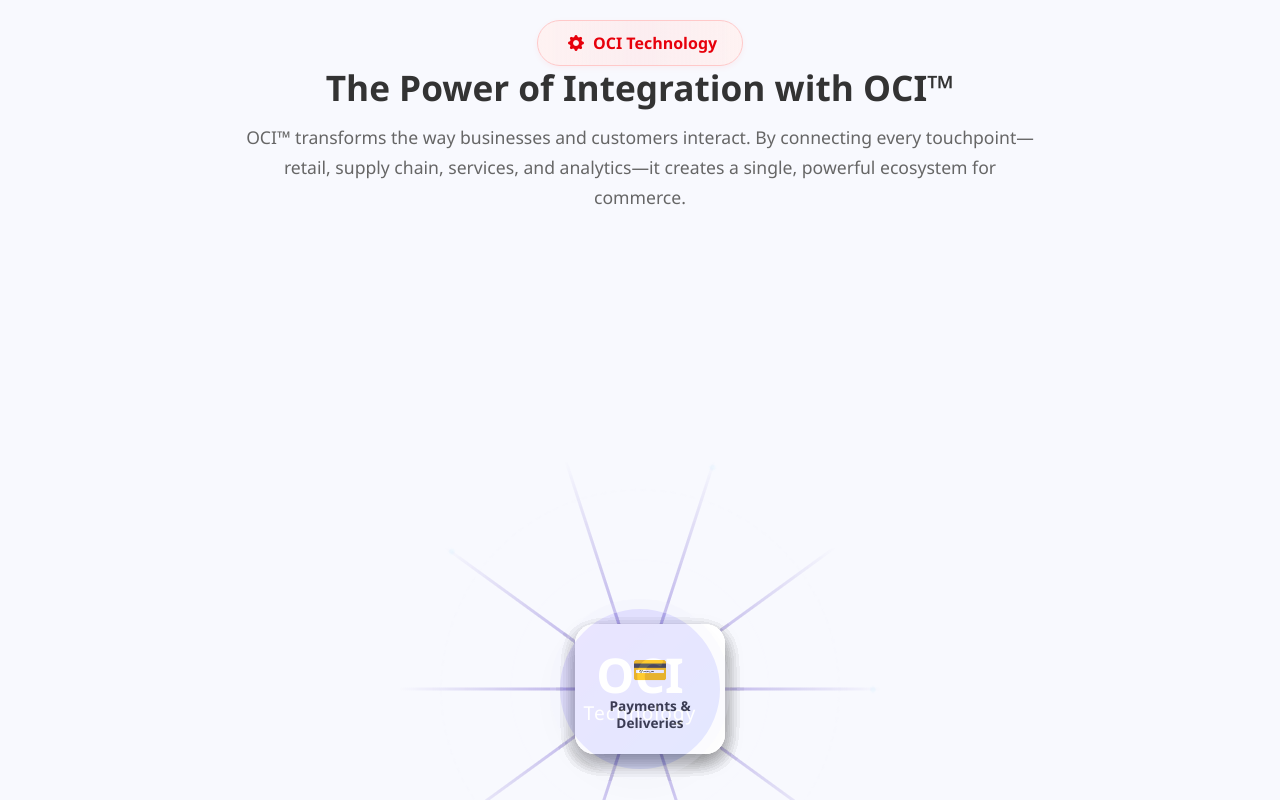
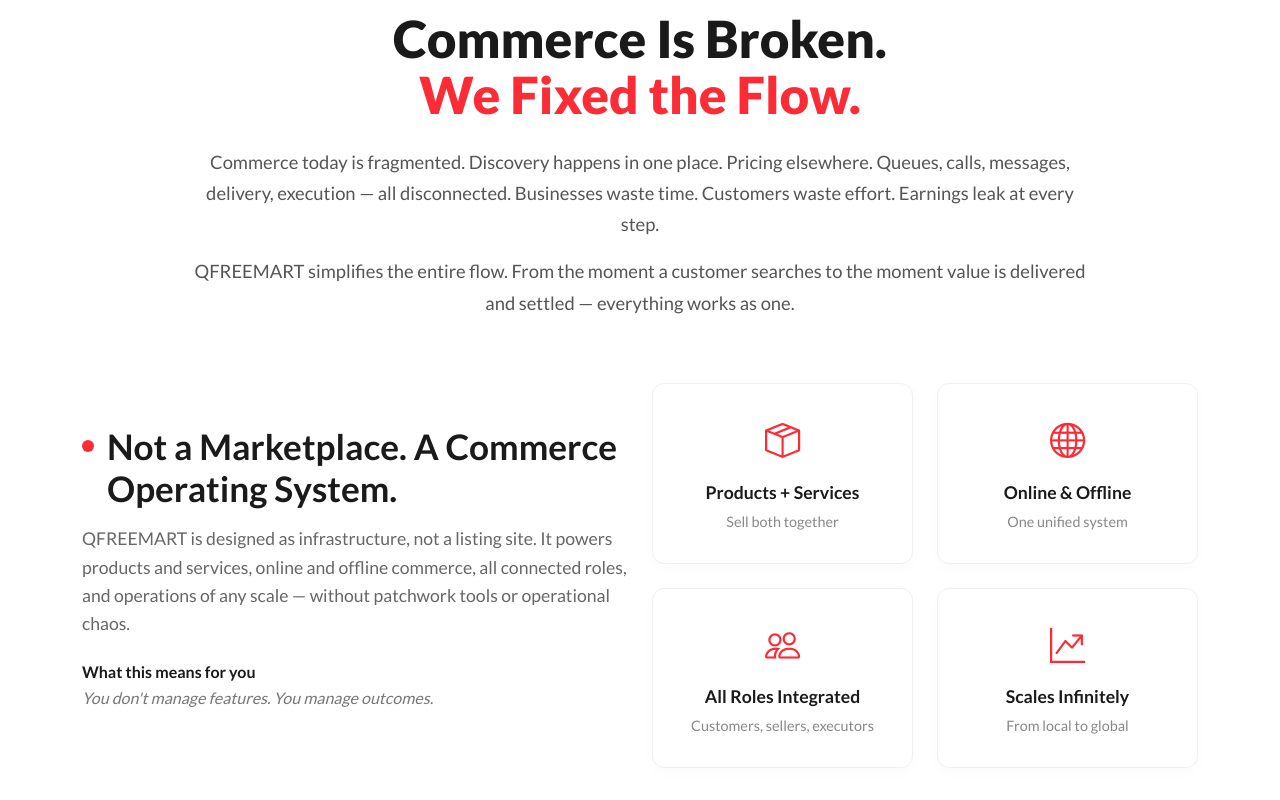
Before and after one commit to techvantsoftware/QFREEMART_LANDING-PAGE, an Angular app: page / in a window 1280 px wide. Shown: the part 960-1760 px from the top of the page. Built offline with nearby package versions, Linux system fonts and the light colour scheme.

Commit message:
Added the some chnages

```diff
--- a/src/app/components/home/home.component.css
+++ b/src/app/components/home/home.component.css
@@ -700,3 +700,230 @@
     font-size: 1.8rem;
   }
 }
+/* ==================== FLOW SECTION STYLING (NEW) ==================== */
+
+.flow-section {
+  padding: 100px 0;
+  background-color: #ffffff;
+  font-family: "Lato", sans-serif;
+}
+
+.text-red {
+  color: #fb2c36;
+}
+
+/* Main Titles */
+.flow-main-title {
+  font-size: 3.2rem;
+  font-weight: 800;
+  color: #1a1a1a;
+  line-height: 1.1;
+}
+
+.flow-description {
+  font-size: 1.15rem;
+  color: #555;
+  line-height: 1.7;
+  max-width: 900px;
+  margin-left: auto;
+  margin-right: auto;
+}
+
+/* Operating System Side */
+.os-title {
+  font-size: 2.2rem;
+  font-weight: 700;
+  position: relative;
+  padding-left: 25px;
+  color: #1a1a1a;
+}
+
+/* The Red Dot in front of the title */
+.red-dot {
+  position: absolute;
+  left: 0;
+  top: 15px;
+  width: 12px;
+  height: 12px;
+  background-color: #fb2c36;
+  border-radius: 50%;
+}
+
+.os-text {
+  font-size: 1.1rem;
+  color: #666;
+  line-height: 1.6;
+}
+
+.outcome-box h6 {
+  font-weight: 700;
+  text-transform: none;
+  margin-bottom: 5px;
+  color: #1a1a1a;
+}
+
+.outcome-box p {
+  color: #777;
+  font-size: 1rem;
+}
+
+/* 2x2 Feature Cards */
+.feature-card {
+  background: #fff;
+  border: 1px solid #f0f0f0;
+  padding: 30px 20px;
+  border-radius: 12px;
+  text-align: center;
+  height: 100%;
+  transition: all 0.3s ease;
+  box-shadow: 0 4px 15px rgba(0, 0, 0, 0.02);
+}
+
+.feature-card:hover {
+  transform: translateY(-5px);
+  box-shadow: 0 10px 25px rgba(0, 0, 0, 0.05);
+  border-color: #fb2c36;
+}
+
+.card-icon {
+  font-size: 2.2rem;
+  color: #fb2c36;
+  margin-bottom: 15px;
+}
+
+.feature-card h5 {
+  font-size: 1.1rem;
+  font-weight: 700;
+  margin-bottom: 8px;
+  color: #1a1a1a;
+}
+
+.feature-card p {
+  font-size: 0.9rem;
+  color: #888;
+  margin-bottom: 0;
+}
+
+/* ==================== RESPONSIVE FLOW SECTION ==================== */
+
+@media (max-width: 991px) {
+  .flow-main-title {
+    font-size: 2.4rem;
+  }
+
+  .flow-section {
+    padding: 60px 0;
+  }
+
+  .os-title {
+    font-size: 1.8rem;
+    text-align: left;
+  }
+}
+
+@media (max-width: 576px) {
+  .flow-main-title {
+    font-size: 2rem;
+  }
+
+  .feature-card {
+    padding: 20px 15px;
+  }
+}
+/* Container for the text on the left */
+.hero-content-container {
+  padding-top: 80px;
+  padding-bottom: 80px;
+  text-align: left;
+}
+
+.hero-text-wrapper {
+  /* Optional: semi-transparent background for better readability over the image */
+  background: rgba(0, 0, 0, 0.2);
+  padding: 30px;
+  border-radius: 15px;
+  backdrop-filter: blur(2px);
+}
+
+.top-tagline {
+  color: #ff4d4d; /* Matching the red from image 1 */
+  font-weight: 600;
+  text-transform: none;
+  margin-bottom: 10px;
+}
+
+.main-heading {
+  font-size: 3.5rem;
+  font-weight: 800;
+  line-height: 1.1;
+  color: #ffffff;
+  margin-bottom: 20px;
+}
+
+.sub-heading {
+  font-size: 1.5rem;
+  font-weight: 400;
+  color: #f0f0f0;
+  margin-bottom: 20px;
+}
+
+.hero-description {
+  font-size: 1.1rem;
+  color: #e0e0e0;
+  line-height: 1.6;
+  margin-bottom: 35px;
+  max-width: 90%;
+}
+
+/* CTA Button Group */
+.cta-group {
+  display: flex;
+  gap: 15px;
+  flex-wrap: wrap;
+}
+
+.btn-cta {
+  padding: 12px 28px;
+  border-radius: 8px;
+  font-weight: 600;
+  text-decoration: none;
+  transition: all 0.3s ease;
+  display: inline-flex;
+  align-items: center;
+  gap: 8px;
+}
+
+.btn-red {
+  background-color: #d63031;
+  color: white;
+  border: 2px solid #d63031;
+}
+
+.btn-red:hover {
+  background-color: #b32424;
+  color: white;
+}
+
+.btn-outline {
+  background-color: transparent;
+  color: white;
+  border: 2px solid white;
+}
+
+.btn-outline:hover {
+  background-color: white;
+  color: #333;
+}
+
+/* Mobile Adjustments */
+@media (max-width: 768px) {
+  .main-heading {
+    font-size: 2.5rem;
+  }
+  .hero-content-container {
+    text-align: center;
+  }
+  .cta-group {
+    justify-content: center;
+  }
+}
--- a/src/app/components/home/home.component.html
+++ b/src/app/components/home/home.component.html
@@ -20,15 +20,135 @@
         </button>
       </a>
     </div>
-
-    <!-- <div class="play-button-container">
-            <button class="play-button" id="playButton">
-                <i class="bi bi-play-fill"></i>
-            </button>
-        </div> -->
   </div>
 </div>
+<!-- HERO SECTION -->
+<!-- <div class="hero-section" id="heroSection">
+  <div class="hero-overlay">
+    <div class="container">
+      <div class="row">
 
+        <div class="col-lg-7 col-md-9 hero-content-container">
+          <div class="hero-text-wrapper">
+            <h6 class="top-tagline">
+              The Entire Commerce Ecosystem. Simplified.
+            </h6>
+            <h1 class="main-heading">
+              Discover. Negotiate. Queue. <br />
+              Execute. Deliver.
+            </h1>
+            <h3 class="sub-heading">
+              All connected. All controlled. All in one place.
+            </h3>
+            <p class="hero-description">
+              QFREEMART brings every moving part of commerce together —
+              products, services, people, and operations — into a single,
+              intelligent platform built to scale from nearby to anywhere.
+            </p>
+
+
+            <div class="cta-group">
+              <a href="#download-app" class="btn-cta btn-red">
+                Start Your Digital Business
+                <i class="bi bi-arrow-right-short"></i>
+              </a>
+              <a href="#app-flow-section" class="btn-cta btn-outline">
+                <i class="bi bi-play-circle"></i> See How It Works
+              </a>
+            </div>
+          </div>
+        </div>
+      </div>
+    </div>
+  </div>
+</div> -->
+<!-- THE FLOW SECTION (NEW) -->
+<section class="flow-section">
+  <div class="container">
+    <!-- Top Centered Header -->
+    <div class="row justify-content-center text-center mb-5">
+      <div class="col-lg-10">
+        <h2 class="flow-main-title">
+          Commerce Is Broken. <br /><span class="text-red"
+            >We Fixed the Flow.</span
+          >
+        </h2>
+        <p class="flow-description mt-4">
+          Commerce today is fragmented. Discovery happens in one place. Pricing
+          elsewhere. Queues, calls, messages, delivery, execution — all
+          disconnected. Businesses waste time. Customers waste effort. Earnings
+          leak at every step.
+        </p>
+        <p class="flow-description font-weight-bold">
+          QFREEMART simplifies the entire flow. From the moment a customer
+          searches to the moment value is delivered and settled — everything
+          works as one.
+        </p>
+      </div>
+    </div>
+
+    <!-- Bottom Two-Column Section -->
+    <div class="row align-items-center mt-5">
+      <!-- Left Column: Text -->
+      <div class="col-lg-6 mb-4 mb-lg-0">
+        <div class="os-content">
+          <h3 class="os-title">
+            <span class="red-dot"></span> Not a Marketplace. A Commerce
+            Operating System.
+          </h3>
+          <p class="os-text mt-3">
+            QFREEMART is designed as infrastructure, not a listing site. It
+            powers products and services, online and offline commerce, all
+            connected roles, and operations of any scale — without patchwork
+            tools or operational chaos.
+          </p>
+          <div class="outcome-box mt-4">
+            <h6>What this means for you</h6>
+            <p><i>You don't manage features. You manage outcomes.</i></p>
+          </div>
+        </div>
+      </div>
+
+      <!-- Right Column: 2x2 Grid -->
+      <div class="col-lg-6">
+        <div class="row g-4">
+          <!-- Card 1 -->
+          <div class="col-sm-6">
+            <div class="feature-card">
+              <div class="card-icon"><i class="bi bi-box-seam"></i></div>
+              <h5>Products + Services</h5>
+              <p>Sell both together</p>
+            </div>
+          </div>
+          <!-- Card 2 -->
+          <div class="col-sm-6">
+            <div class="feature-card">
+              <div class="card-icon"><i class="bi bi-globe"></i></div>
+              <h5>Online & Offline</h5>
+              <p>One unified system</p>
+            </div>
+          </div>
+          <!-- Card 3 -->
+          <div class="col-sm-6">
+            <div class="feature-card">
+              <div class="card-icon"><i class="bi bi-people"></i></div>
+              <h5>All Roles Integrated</h5>
+              <p>Customers, sellers, executors</p>
+            </div>
+          </div>
+          <!-- Card 4 -->
+          <div class="col-sm-6">
+            <div class="feature-card">
+              <div class="card-icon"><i class="bi bi-graph-up-arrow"></i></div>
+              <h5>Scales Infinitely</h5>
+              <p>From local to global</p>
+            </div>
+          </div>
+        </div>
+      </div>
+    </div>
+  </div>
+</section>
 <app-oci></app-oci>
 
 <!-- ==================== 1. ORDERING APP SECTION ==================== -->
--- a/src/app/components/oci/oci.component.css
+++ b/src/app/components/oci/oci.component.css
@@ -22,6 +22,7 @@
   font-weight: 700;
   color: #333;
   margin-bottom: 15px;
+  margin-top: 20px;
 }
 
 .oci-description {
@@ -352,7 +353,9 @@
     animation-name: showFeatureMobile, fadeOutFeature;
   }
 }
-
+.highlight-red {
+  color: #e7000b; /* Red from image */
+}
 /* --- Sparkle Effect --- */
 .sparkle {
   position: absolute;
--- a/src/app/components/oci/oci.component.html
+++ b/src/app/components/oci/oci.component.html
@@ -1,13 +1,18 @@
 <!-- OCI HEADER SECTION -->
 <div class="oci-header-section">
   <div class="oci-tag">
-    <span><i class="bi bi-gear-fill" style="padding:5px;"></i> OCI Technology</span>
+    <span
+      ><i class="bi bi-gear-fill" style="padding: 5px"></i> OCI Technology</span
+    >
   </div>
 
-  <h1 class="oci-title">The Power of Integration with OCI™</h1>
+  <h1 class="oci-title">
+    One Intelligent Core.
+    <span class="highlight-red">Endless Possibilities.</span>
+  </h1>
   <p class="oci-description">
-    OCI™ transforms the way businesses and customers interact. By connecting every touchpoint—retail, supply chain,
-    services, and analytics—it creates a single, powerful ecosystem for commerce.
+    At the center of QFREEMART is a unified engine that connects every function
+    of commerce. Each capability strengthens the others.
   </p>
 </div>
 
@@ -27,15 +32,22 @@
   <!-- Dynamic cards -->
   <div class="features-wrapper">
     <div class="lines-wrapper">
-      <div class="feature-line" *ngFor="let feature of features; let i = index" [style.--i]="i"
-        [style.--count]="features.length">
+      <div
+        class="feature-line"
+        *ngFor="let feature of features; let i = index"
+        [style.--i]="i"
+        [style.--count]="features.length"
+      >
         <div class="sparkle"></div>
       </div>
     </div>
 
-
-    <div class="feature-item" *ngFor="let feature of features; let i = index" [style.--i]="i"
-      [style.--count]="features.length">
+    <div
+      class="feature-item"
+      *ngFor="let feature of features; let i = index"
+      [style.--i]="i"
+      [style.--count]="features.length"
+    >
       <div class="icon">{{ feature.icon }}</div>
       <div class="text">{{ feature.text }}</div>
       <div class="more-details">
--- a/src/app/components/oci/oci.component.ts
+++ b/src/app/components/oci/oci.component.ts
@@ -11,9 +11,14 @@
 export class OciComponent {
   allFeatures = [
     {
+      icon: '🛒',
+      text: 'Multi-Channel Commerce',
+      details: 'Sell online, offline, and locally from one system.',
+    },
+    {
       icon: '📦',
       text: 'Stock Toggle System',
-      details: 'Go out of stock or live instantly — stay fully in control.',
+      details: 'Go out of stock or live instantly ,stay fully in control.',
     },
     {
       icon: '🙏',
@@ -21,24 +26,9 @@
       details: 'Buyers see clear conditions. Sellers earn lasting trust.',
     },
     {
-      icon: '🎁',
-      text: 'Products + Services Together',
-      details: 'Sell products and services together — without complexity.',
-    },
-    {
-      icon: '📅',
-      text: 'Online Appointment Booking',
-      details: 'Let customers book slots instantly, without calls.',
-    },
-    {
-      icon: '🚚',
-      text: 'Remote Queue Management',
-      details: 'Customers wait remotely. You serve smoothly.',
-    },
-    {
-      icon: '🛒',
-      text: 'Multi-Channel Commerce',
-      details: 'Sell online, offline, and locally — from one system.',
+      icon: '💳',
+      text: 'Payments & Deliveries',
+      details: 'Track orders, deliveries, and settlements in one flow.',
     },
     {
       icon: '🌍',
@@ -48,18 +38,27 @@
     {
       icon: '🏪',
       text: 'Smart Store Setup',
-      details:
-        'Launch your digital store in minutes — no tech skills required.',
+      details: 'Launch your digital store in minutes ,no tech skills required.',
+    },
+    {
+      icon: '🚚',
+      text: 'Remote Queue Management',
+      details: 'Customers wait remotely. You serve smoothly.',
+    },
+    {
+      icon: '📅',
+      text: 'Online Appointment Booking',
+      details: 'Let customers book slots instantly, without calls.',
+    },
+    {
+      icon: '🎁',
+      text: 'Not only Products but Services as well',
+      details: 'Sell products and services together ,without complexity.',
     },
     {
       icon: '📊',
       text: 'Vendor Analytics',
       details: 'See what sells, what stalls, and where to grow next.',
-    },
-    {
-      icon: '💳',
-      text: 'Payments & Deliveries',
-      details: 'Track orders, deliveries, and settlements in one flow.',
     },
   ];
 
```
Also changed, not shown: src/app/components/footer/footer.component.html (+151 -38 lines), src/app/components/subscription/subscription.component.html (+11 -6 lines).
